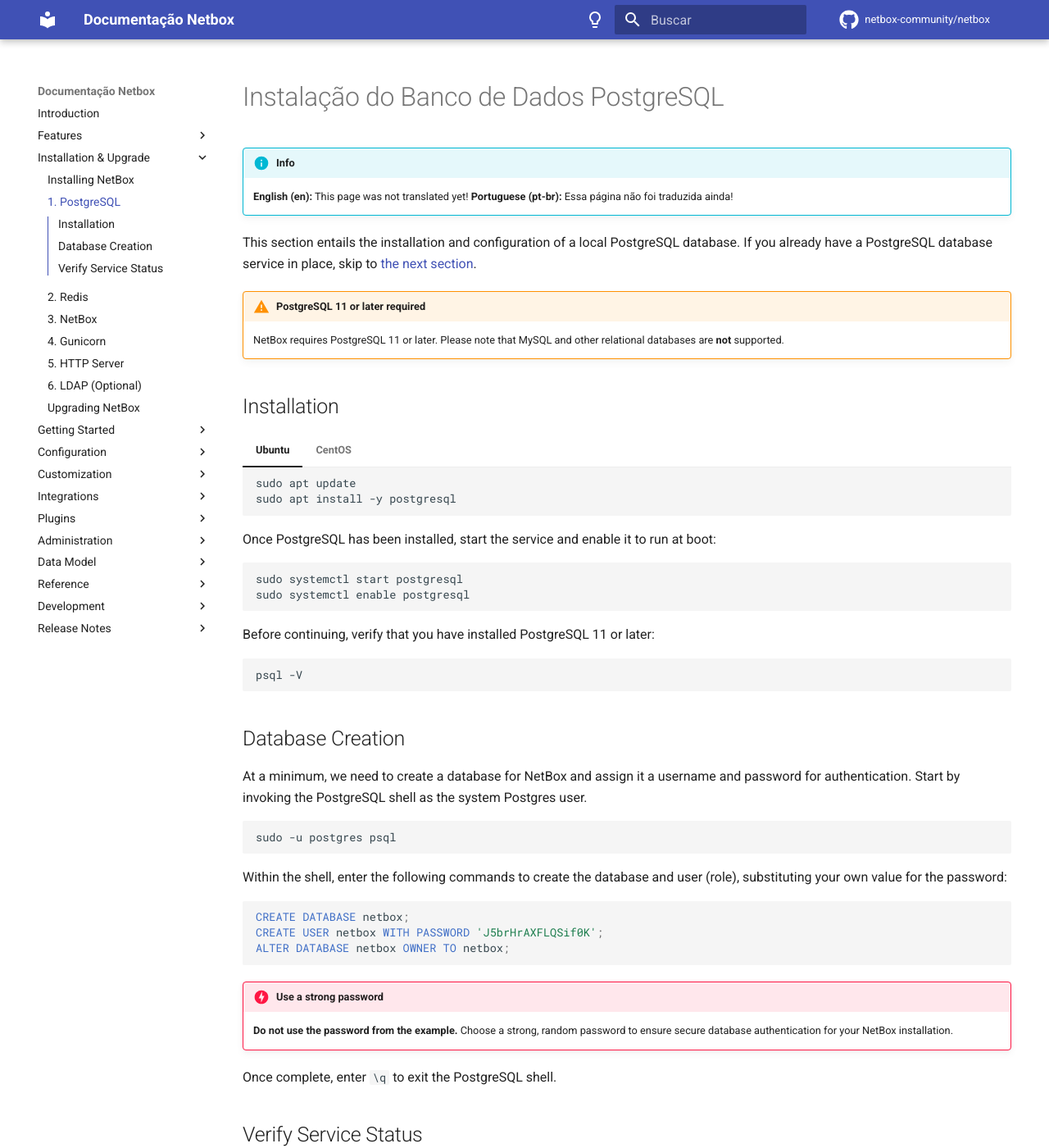
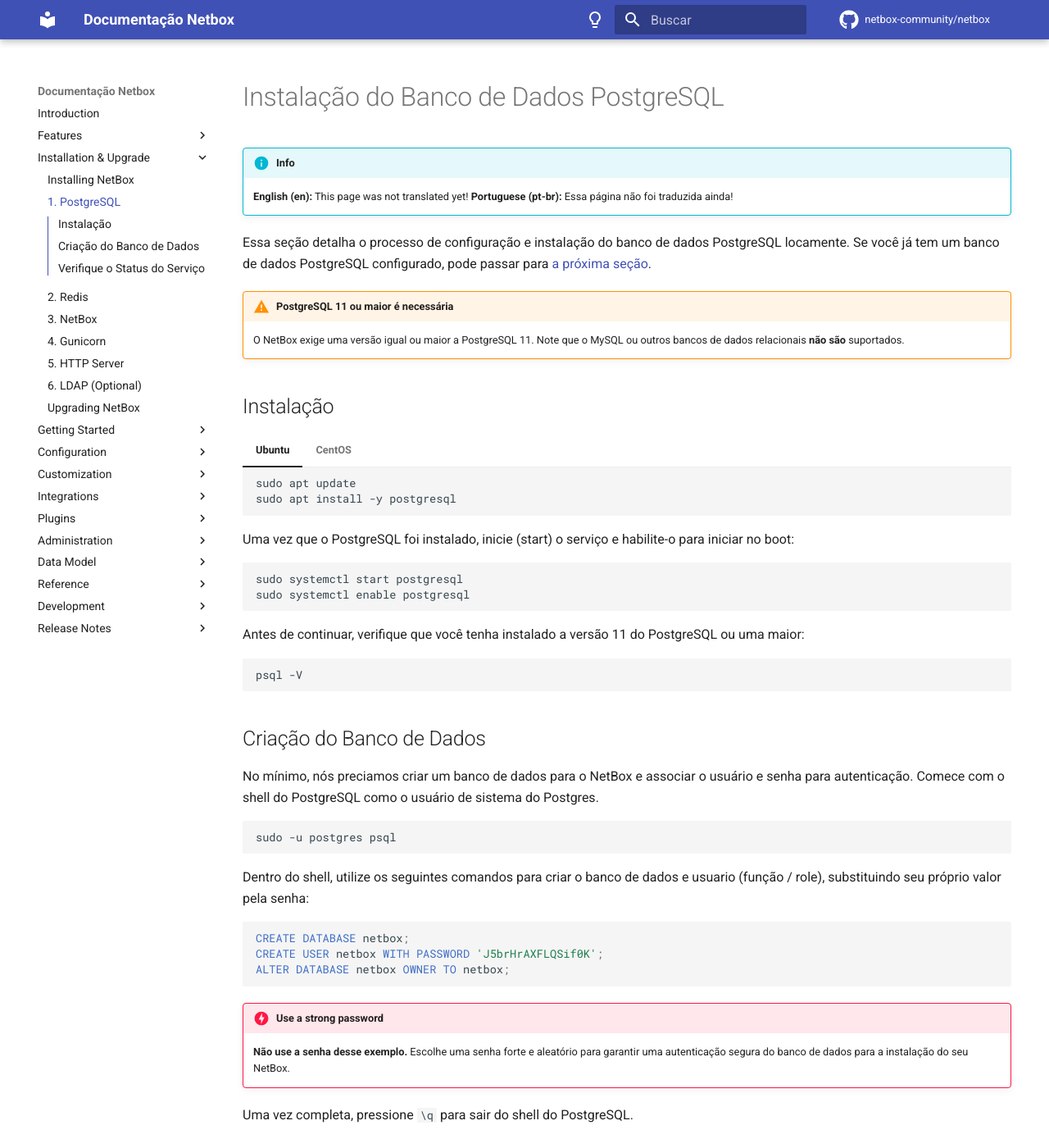
Before and after one commit to netdevopsbr/docs.netbox.dev.br, an MkDocs documentation site: the page built from docs/installation/1-postgresql.md, in a window 1280 px wide and 1400 px high. Shown: the whole window at 82% size. Built offline with MkDocs 1.6.1 and Material for MkDocs 9.7.7, drawn with Linux system fonts in a browser that asks for light colours; nearby versions of some CDN libraries; comment, search, counter and statistics services are not loaded; some of the changed text lies outside the part shown.

Commit message:
add 'installation.1-postgresql.md' page translated

````diff
--- a/docs/installation/1-postgresql.md
+++ b/docs/installation/1-postgresql.md
@@ -5,12 +5,13 @@
     **English (en):** This page was not translated yet!
     **Portuguese (pt-br):** Essa página não foi traduzida ainda!
 
-This section entails the installation and configuration of a local PostgreSQL database. If you already have a PostgreSQL database service in place, skip to [the next section](2-redis.md).
+Essa seção detalha o processo de configuração e instalação do banco de dados PostgreSQL locamente. Se você já tem um banco de dados PostgreSQL configurado, pode passar para [a próxima seção](2-redis.md).
 
-!!! warning "PostgreSQL 11 or later required"
-    NetBox requires PostgreSQL 11 or later. Please note that MySQL and other relational databases are **not** supported.
 
-## Installation
+!!! warning "PostgreSQL 11 ou maior é necessária"
+    O NetBox exige uma versão igual ou maior a PostgreSQL 11. Note que o MySQL ou outros bancos de dados relacionais **não são** suportados.
+
+## Instalação
 
 === "Ubuntu"
 
@@ -26,35 +27,35 @@
     sudo postgresql-setup --initdb
     ```
 
-    CentOS configures ident host-based authentication for PostgreSQL by default. Because NetBox will need to authenticate using a username and password, modify `/var/lib/pgsql/data/pg_hba.conf` to support MD5 authentication by changing `ident` to `md5` for the lines below:
+    CentOS configura a autenticação baseada em host com ident para o PostgreSQL por padrão. Porque o NetBox irá precisar autenticar com o usuário e senha, modifique `/var/lib/pgsql/data/pg_hba.conf` para suportar a autenticação MD5 ao mudar `ident` to `md5` seguindo as linhas abaixo:
 
     ```no-highlight
     host    all             all             127.0.0.1/32            md5
     host    all             all             ::1/128                 md5
     ```
 
-Once PostgreSQL has been installed, start the service and enable it to run at boot:
+Uma vez que o PostgreSQL foi instalado, inicie (start) o serviço e habilite-o para iniciar no boot:
 
 ```no-highlight
 sudo systemctl start postgresql
 sudo systemctl enable postgresql
 ```
 
-Before continuing, verify that you have installed PostgreSQL 11 or later:
+Antes de continuar, verifique que você tenha instalado a versão 11 do PostgreSQL ou uma maior:
 
 ```no-highlight
 psql -V
 ```
 
-## Database Creation
+## Criação do Banco de Dados
 
-At a minimum, we need to create a database for NetBox and assign it a username and password for authentication. Start by invoking the PostgreSQL shell as the system Postgres user.
+No mínimo, nós preciamos criar um banco de dados para o NetBox e associar o usuário e senha para autenticação. Comece com o shell do PostgreSQL como o usuário de sistema do Postgres.
 
 ```no-highlight
 sudo -u postgres psql
 ```
 
-Within the shell, enter the following commands to create the database and user (role), substituting your own value for the password:
+Dentro do shell, utilize os seguintes comandos para criar o banco de dados e usuario (função / role), substituindo seu próprio valor pela senha:
 
 ```postgresql
 CREATE DATABASE netbox;
@@ -63,13 +64,13 @@
 ```
 
 !!! danger "Use a strong password"
-    **Do not use the password from the example.** Choose a strong, random password to ensure secure database authentication for your NetBox installation.
+    **Não use a senha desse exemplo.** Escolhe uma senha forte e aleatório para garantir uma autenticação segura do banco de dados para a instalação do seu NetBox.
 
-Once complete, enter `\q` to exit the PostgreSQL shell.
+Uma vez completa, pressione `\q` para sair do shell do PostgreSQL.
 
-## Verify Service Status
+## Verifique o Status do Serviço
 
-You can verify that authentication works by executing the `psql` command and passing the configured username and password. (Replace `localhost` with your database server if using a remote database.)
+Você pode verificar que a autenticação funciona ao executar o comando `psql` passando o usuário e senha configurados. (Substitua `localhost` com o banco de dados do servidor se você estiver utilizando um banco de dados remoto.)
 
 ```no-highlight
 $ psql --username netbox --password --host localhost netbox
@@ -84,4 +85,4 @@
 netbox=> \q
 ```
 
-If successful, you will enter a `netbox` prompt. Type `\conninfo` to confirm your connection, or type `\q` to exit.
+Se tiver sucesso, você pode executar `netbox` no prompt. Escreva `\conninfo` para confirmar sua conexão, ou `\q` para sair.
````
